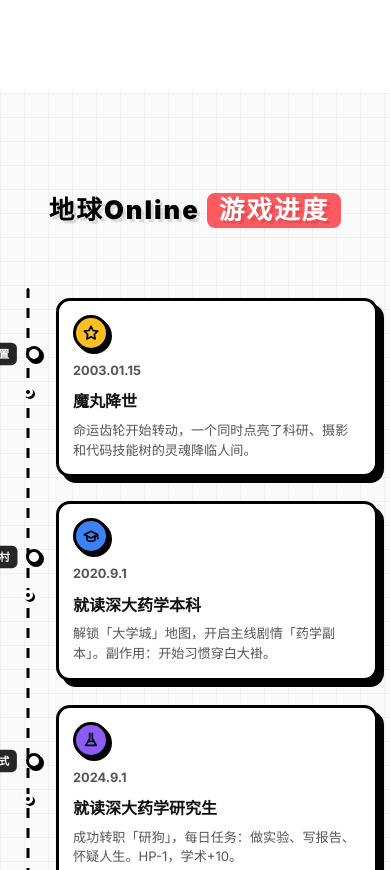
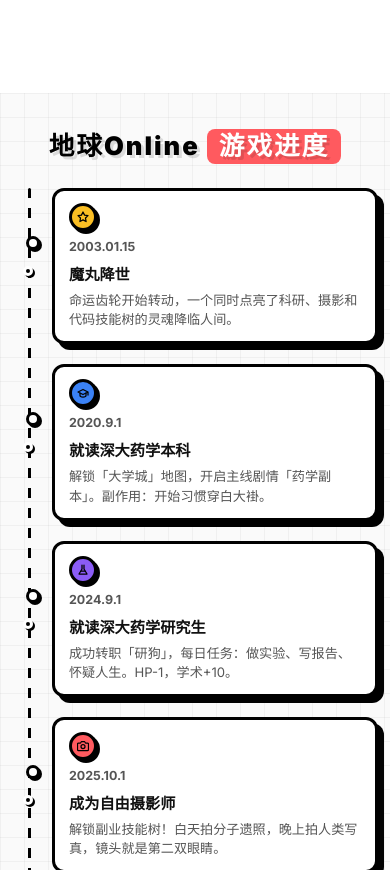
Before and after one commit to guojinxian11/personal-website, a plain HTML site: page index.html in a window 390 px wide. Shown: the part 2004-2874 px from the top of the page. Drawn offline with Linux system fonts and the light colour scheme.

Commit message:
Fix timeline mobile layout: align nodes, reduce margins, smaller fonts

```diff
--- a/css/style.css
+++ b/css/style.css
@@ -1700,86 +1700,86 @@ a {
 }
 
 @media (max-width: 768px) {
+  .experience-section {
+    padding: 48px 0;
+  }
+
+  .experience-header {
+    margin-bottom: 32px;
+  }
+
   .game-timeline {
-    margin-top: 40px;
-    padding: 10px 0;
+    margin-top: 24px;
+    padding: 0;
   }
 
   .game-timeline-line {
-    left: 16px;
+    left: 20px;
+    transform: none;
   }
 
   .timeline-dot {
-    left: 16px;
+    left: 20px;
+    transform: none;
     width: 10px;
     height: 10px;
+    margin-left: -5px;
   }
 
   .game-card-wrapper {
     width: calc(100% - 52px);
     margin-left: 52px !important;
     margin-right: 0 !important;
-    margin-bottom: 32px;
+    margin-bottom: 24px;
   }
 
   .game-card {
-    padding: 18px;
-    border-radius: 16px;
+    padding: 16px;
+    border-radius: 14px;
   }
 
   .game-card-icon {
-    width: 36px;
-    height: 36px;
-    margin-bottom: 10px;
+    width: 32px;
+    height: 32px;
+    margin-bottom: 8px;
   }
 
   .game-card-icon svg {
-    width: 16px;
-    height: 16px;
+    width: 14px;
+    height: 14px;
   }
 
   .game-card-meta {
-    margin-bottom: 8px;
+    margin-bottom: 6px;
   }
 
   .game-date {
-    font-size: 0.8rem;
+    font-size: 0.78rem;
   }
 
   .game-card-title {
-    font-size: 1.1rem;
-    margin-bottom: 6px;
+    font-size: 1rem;
+    margin-bottom: 4px;
   }
 
   .game-card-desc {
-    font-size: 0.88rem;
+    font-size: 0.85rem;
     line-height: 1.5;
   }
 
   .game-node {
-    left: -36px;
+    left: -32px;
     width: 18px;
     height: 18px;
     transform: none;
   }
 
   .game-card-wrapper:hover .game-node {
-    transform: scale(1.25);
+    transform: scale(1.2);
   }
 
   .game-node::after {
-    left: auto;
-    right: calc(100% + 8px);
-    top: 50%;
-    bottom: auto;
-    transform: translateY(-50%) scale(0.9);
-    font-size: 0.75rem;
-    padding: 3px 8px;
-  }
-
-  .game-card-wrapper:hover .game-node::after {
-    transform: translateY(-50%) scale(1.1) rotate(-2deg);
-    right: calc(100% + 12px);
+    display: none;
   }
 }
 
@@ -1972,33 +1972,67 @@ a {
     display: none;
   }
 
+  .experience-section {
+    padding: 36px 0;
+  }
+
+  .experience-header {
+    margin-bottom: 24px;
+  }
+
   .game-timeline {
-    margin-top: 28px;
+    margin-top: 16px;
+    padding: 0;
+  }
+
+  .game-timeline-line {
+    left: 16px;
+    transform: none;
+  }
+
+  .timeline-dot {
+    left: 16px;
+    transform: none;
+    margin-left: -5px;
   }
 
   .game-card-wrapper {
-    width: calc(100% - 44px);
-    margin-left: 44px !important;
-    margin-bottom: 24px;
+    width: calc(100% - 40px);
+    margin-left: 40px !important;
+    margin-bottom: 20px;
   }
 
   .game-card {
-    padding: 14px;
-    border-radius: 14px;
+    padding: 12px 14px;
+    border-radius: 12px;
+  }
+
+  .game-card-icon {
+    width: 28px;
+    height: 28px;
+    margin-bottom: 6px;
+  }
+
+  .game-card-icon svg {
+    width: 12px;
+    height: 12px;
   }
 
   .game-card-title {
-    font-size: 1rem;
+    font-size: 0.95rem;
+    margin-bottom: 4px;
   }
 
   .game-card-desc {
     font-size: 0.82rem;
+    line-height: 1.45;
   }
 
   .game-node {
-    left: -30px;
-    width: 16px;
-    height: 16px;
+    left: -26px;
+    width: 14px;
+    height: 14px;
+    transform: none;
   }
 
   .accounts-grid {
```
